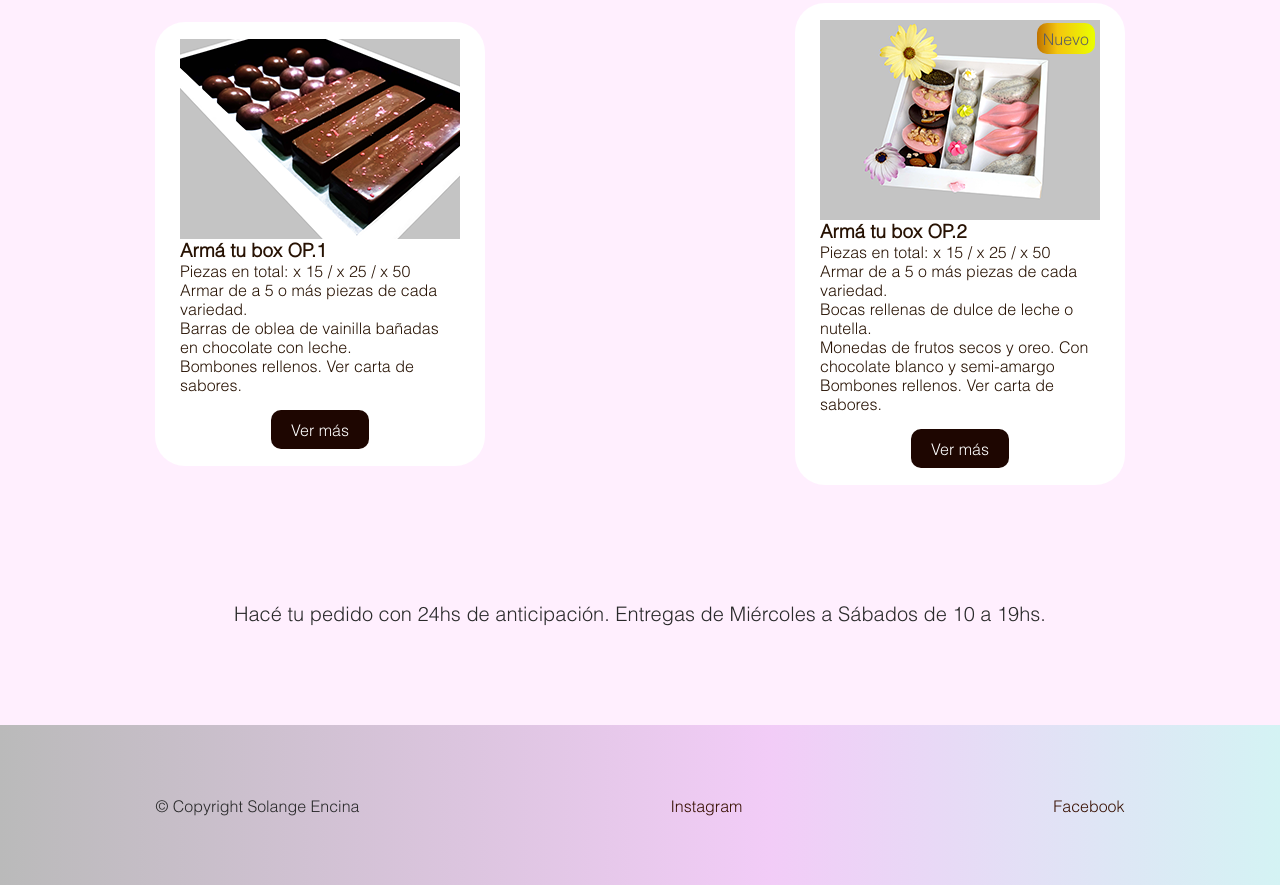
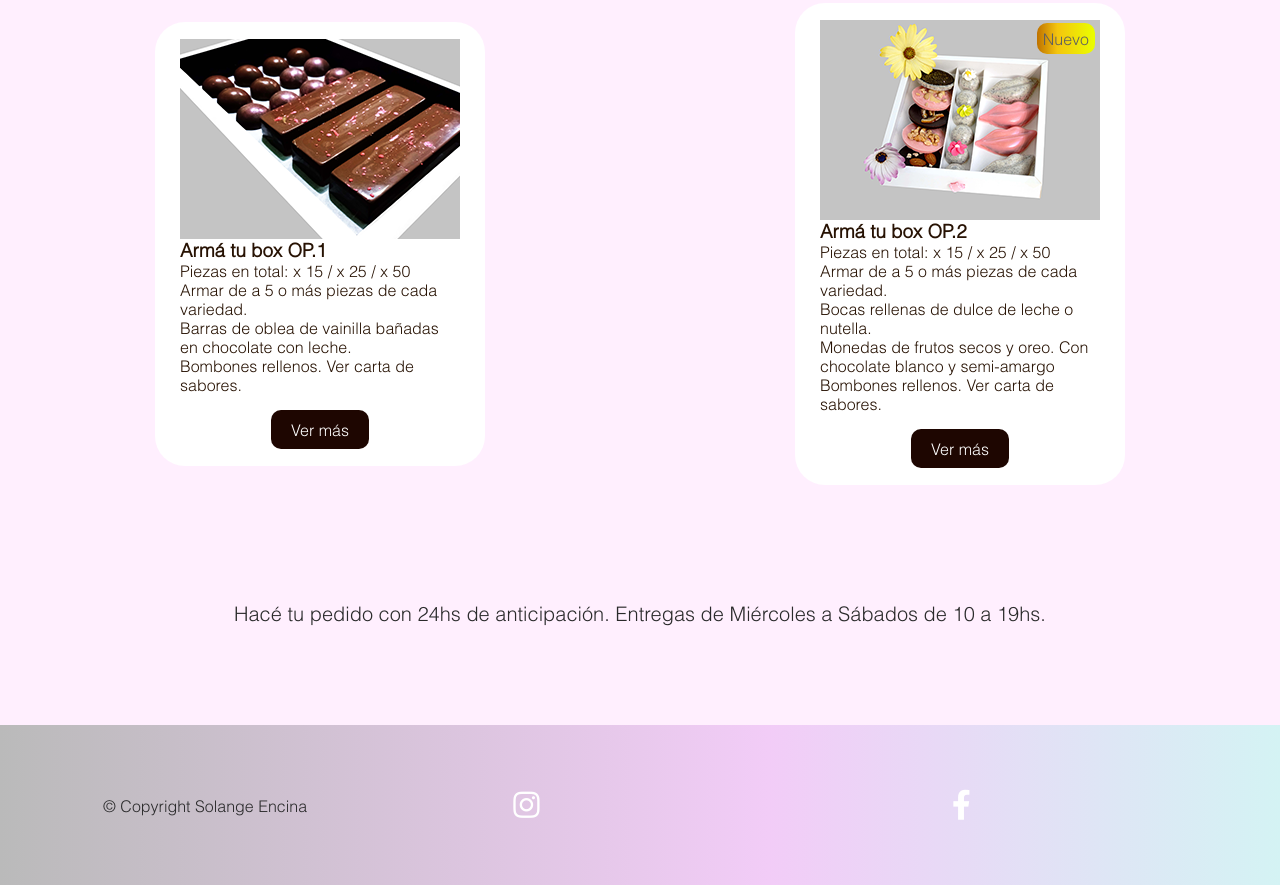
Before and after one commit to SolangeEncina/CioccoblockEncina, a plain HTML site: page pages/arma_tu_box.html in a window 1280 px wide. Shown: the part 531-1416 px from the top of the page. Drawn offline with Linux system fonts and the light colour scheme.

Commit message:
agregado de iconos

```diff
--- a/pages/arma_tu_box.html
+++ b/pages/arma_tu_box.html
@@ -5,6 +5,8 @@
         <meta http-equiv="X-UA-Compatible" content="IE=edge"/>
         <meta name="viewport" content="width=device-width, initial-scale=1.0"/>
         <link rel="stylesheet" href="../style.css">
+        <!-- FONT AWESOME -->
+        <link rel="stylesheet" href="https://use.fontawesome.com/releases/v5.8.1/css/all.css" integrity="sha384-50oBUHEmvpQ+1lW4y57PTFmhCaXp0ML5d60M1M7uH2+nqUivzIebhndOJK28anvf" crossorigin="anonymous">
         <title>CIOCCOBLOCK</title>
         <link rel="shortcut icon" href="../images/logo.png" type="image/x-icon"/>
     </head>
@@ -66,8 +68,8 @@
     </main>
     <footer>
         <p>© Copyright Solange Encina</p>
-        <a href="https://instagram.com/cioccoblock?igshid=YmMyMTA2M2Y=">Instagram</a>
-        <a href="https://www.facebook.com/cioccoblock/">Facebook</a>
+        <li><a href="https://instagram.com/cioccoblock?igshid=YmMyMTA2M2Y="><i class="fab fa-instagram"></i></li>
+        <li><a href="https://www.facebook.com/cioccoblock/"><i class="fab fa-facebook-f"></i></li>
     </footer>
     </body>
 </html>
--- a/style.css
+++ b/style.css
@@ -253,12 +253,17 @@ footer{
     justify-content: space-around;
 }
 
+
 a {
-    color: #370f00;
+    color: #ffffff;
     transition: 0.2s;
 }
 a:hover {
     color: #8c56dc;
+}
+
+i {
+    font-size: 30px;
 }
 
 .contenedorform__grid {
```
Also changed, not shown: index.html (+4 -2 lines), pages/combos.html (+4 -2 lines), pages/contacto.html (+3 -3 lines), pages/sabores.html (+4 -2 lines), pages/tabletas.html (+4 -2 lines), 2 other files.
